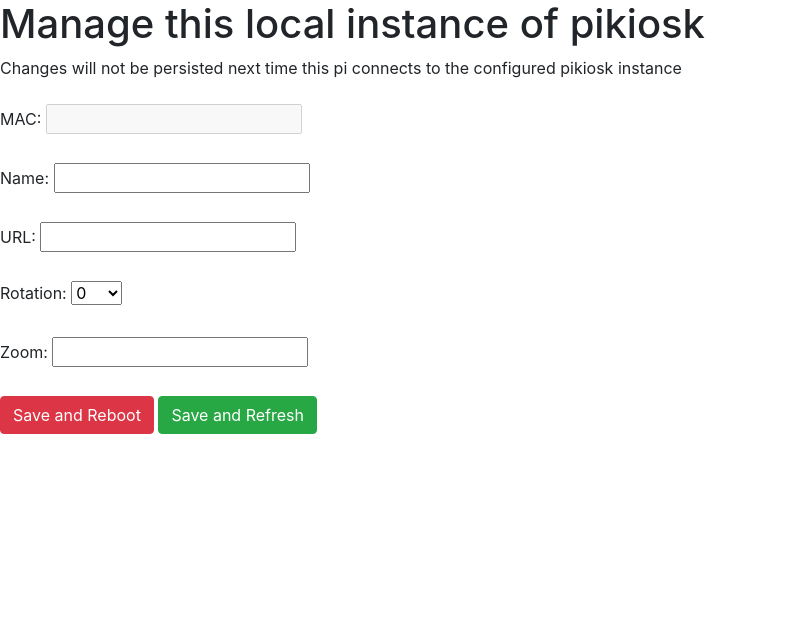
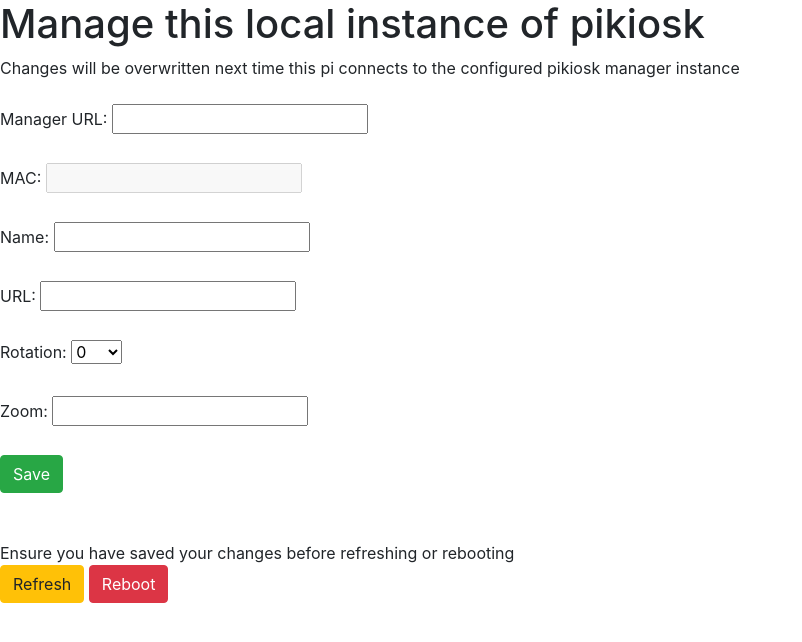
Before and after one commit to Pingue/pikiosk, a Flask app: template templates/index.html in a window 1280 px wide. Shown: the top 642 px of the page, without its empty margins (0-802 px from the left). Run offline with Flask 3, Linux system fonts and the light colour scheme; the template is opened without the code that fills it, so the values that code supplies are empty.

Commit message:
feat: Various updates and refactors

```diff
--- a/static/localmanager/app.py
+++ /dev/null
@@ -1,20 +0,0 @@
-from flask import Flask, render_template, request
-import netifaces
-import os
-import re
-import socket
-import subprocess
-
-
-app = Flask(__name__)
-
-@app.route('/')
-def home():
-    def_gw_device = netifaces.gateways()['default'][netifaces.AF_INET][1]
-    macaddr = netifaces.ifaddresses(def_gw_device)[netifaces.AF_LINK][0]['addr']
-    return render_template('index.html', mac=macaddr, rotation="90")
-
-
-if __name__ == "__main__":
-    port = int(os.environ.get('PORT', 5000))
-    app.run(debug=True, host='0.0.0.0', port=port)
--- /dev/null
+++ b/static/localmanager/localmanager.py
@@ -0,0 +1,54 @@
+from flask import Flask, render_template, request
+import json
+import netifaces
+import os
+import re
+import socket
+import subprocess
+
+
+app = Flask(__name__)
+
+@app.route('/')
+def home():
+    def_gw_device = netifaces.gateways()['default'][netifaces.AF_INET][1]
+    try:
+        manager = open('/opt/pikiosk/manager', 'r').read()
+    except:
+        manager = ""
+    macaddr = netifaces.ifaddresses(def_gw_device)[netifaces.AF_LINK][0]['addr']
+    try:
+        cachedDetails = json.load(open('/opt/pikiosk/cacheddetails'))
+    except:
+        cachedDetails = {'name': '', 'url': '', 'rotation': 0, 'zoom': 0}
+    name = cachedDetails['name']
+    url = cachedDetails['url']
+    rotation = cachedDetails['rotation']
+    zoom = cachedDetails['zoom']
+    return render_template('index.html', manager=manager, mac=macaddr, name=name, url=url, rotation=rotation, zoom=zoom)
+
+
+@app.route('/save')
+def update():
+    url = request.args.get('url')
+    name = request.args.get('name')
+    rotation = request.args.get('rotation')
+    zoom = request.args.get('zoom')
+    cachedDetails = {'name': name, 'url': url, 'rotation': rotation, 'zoom': zoom}
+    json.dump(cachedDetails, open('/opt/pikiosk/cacheddetails', 'w'))
+    return "OK"
+
+@app.route('/reboot')
+def reboot():
+    subprocess.call(['reboot'])
+    return "OK"
+
+@app.route('/refresh')
+def refresh():
+    command = 'DISPLAY=:0 xdotool getactivewindow key F5'
+    subprocess.call(command.split(" "))
+    return "OK"
+
+if __name__ == "__main__":
+    port = int(os.environ.get('PORT', 5000))
+    app.run(debug=True, host='0.0.0.0', port=port)
--- a/static/localmanager/templates/index.html
+++ b/static/localmanager/templates/index.html
@@ -16,17 +16,20 @@
     </head>
     <body>
         <h1>Manage this local instance of pikiosk</h1>
-        Changes will not be persisted next time this pi connects to the configured pikiosk instance
+        Changes will be overwritten next time this pi connects to the configured pikiosk manager instance
         <br/><br/>
         <form>
+            <label for="mac">Manager URL:</label>
+            <input type="text" id="manager" name="manager" value="{{manager}}"><br><br>
+
             <label for="mac">MAC:</label>
             <input disabled type="text" id="mac" name="mac" value="{{mac}}"><br><br>
 
             <label for="name">Name:</label>
-            <input type="text" id="name" name="name"><br><br>
+            <input type="text" id="name" name="name" value="{{name}}"><br><br>
 
             <label for="url">URL:</label>
-            <input type="text" id="url" name="url"><br><br>
+            <input type="text" id="url" name="url" value="{{url}}"><br><br>
 
             <label for="rotation">Rotation:</label>
             <select id="rotation" class="rotation"><option {% if rotation == "0" %}selected{% endif %}>0</option><option {% if rotation == "90" %}selected{% endif %}>90</option><option {% if rotation == "180" %}selected{% endif %}>180</option><option {% if rotation == "270" %}selected{% endif %}>270</option></select><br/><br/></td>
@@ -34,8 +37,12 @@
             <label for="zoom">Zoom:</label>
             <input id="zoom" class="zoom" type="number" value="{{zoom}}"/><br/><br/>
 
-            <input class="btn btn-danger" type="submit" value="Save and Reboot">
-            <input class="btn btn-success" type="submit" value="Save and Refresh">
+            <input class="btn btn-success" type="submit" value="Save">
         </form>
+
+        <br/><br/>Ensure you have saved your changes before refreshing or rebooting<br/>
+        <a href="/refresh" role="button" class="btn btn-warning" type="submit">Refresh</a>
+        <a href="/reboot" role="button" class="btn btn-danger" type="submit">Reboot</a>
+
     </body>
 </html>
--- a/view.py
+++ b/view.py
@@ -51,13 +51,12 @@ def pi():
     pi = cursortodict(cur)[0]
     if pi["url"] == None:
         return "{'error': 'No configuration for a pi with that MAC address'}"
-
+    pi["status"] = 0
     return pi
 
 @app.route('/update')
 def update():
     con = get_db_connection()
-    #TODO: Somehow check if the original mac has changed. If so, delete the old one
     originalmac = request.args.get('originalmac')
     mac = request.args.get('mac')
     url = request.args.get('url')
```
Also changed, not shown: 2 other files.
